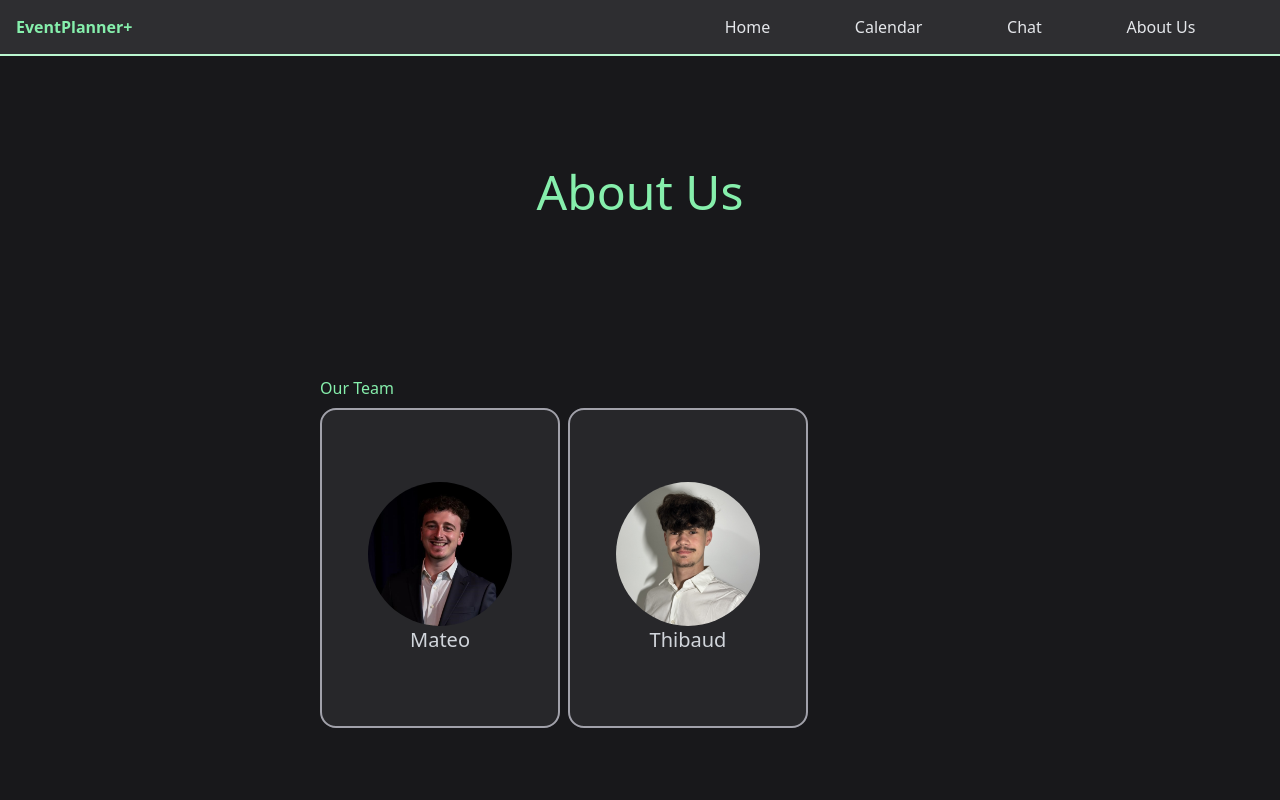
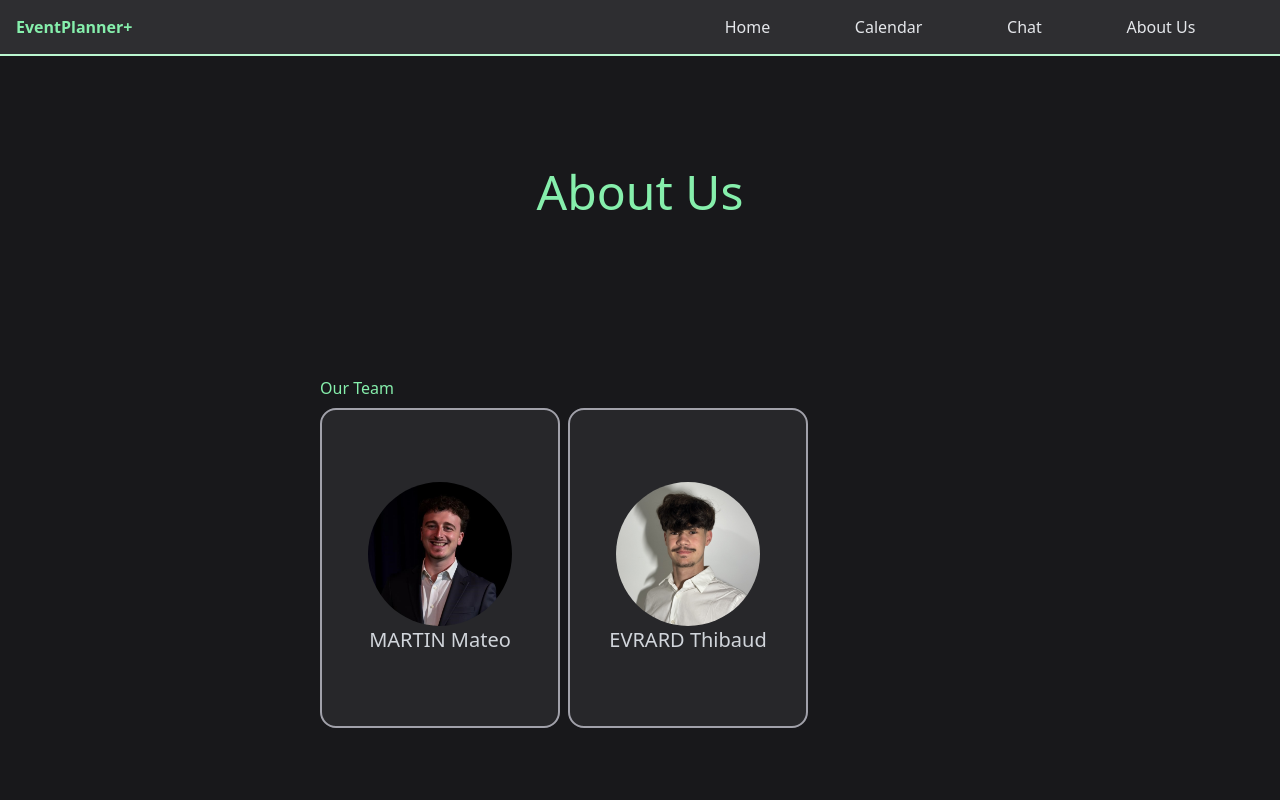
Before and after one commit to EvrardThibaud/event-planner, a Vue app: page /about in a window 1280 px wide. Shown: the top 800 px of the page. Built offline with nearby package versions, Linux system fonts and the light colour scheme.

Commit message:
member card & contat us css

```diff
--- a/src/components/MemberCard.vue
+++ b/src/components/MemberCard.vue
@@ -9,18 +9,30 @@
 
     const isTurned = ref(false)
 
+    function toggleIsTurned(){
+        isTurned.value = !isTurned.value
+    }
+
 </script>
 
 <template>
-    <div v-if="isTurned" class="bg-zinc-800  border-zinc-400 border-2 rounded-2xl h-80 w-60 flex flex-col justify-center items-center">
-        <img class="rounded-full size-36 object-cover" :src="src" alt="">
-        <h1 class="text-gray-300 text-xl">{{ name }}</h1>
-        <p class="text-gray-300 text-justify w-9/12">{{ dsc }}</p>
-    </div>
-    <div v-else class="bg-zinc-800  border-zinc-400 border-2 rounded-2xl h-80 w-60 flex flex-col justify-center items-center">
-        <img class="rounded-full size-36 object-cover" :src="src" alt="">
-        <h1 class="text-gray-300 text-xl">{{ name }}</h1>
-        <p class="text-gray-300 text-justify w-9/12">{{ dsc }}</p>
+    <div
+        class="bg-zinc-800 hover:opacity-90 cursor-pointer select-none border-zinc-400 border-2 rounded-2xl h-80 w-60 flex flex-col justify-center items-center"
+        @click="toggleIsTurned"
+    >
+        <template v-if="isTurned" >
+            <div class="flex  justify-center items-center w-full gap-2">
+                <img class="rounded-full size-12 object-cover" :src="src" alt="">
+                <h1 class="text-gray-300 font-bold">{{ name }}</h1>
+            </div>
+            <p class="text-gray-300 text-justify w-9/12">{{ dsc }}</p>
+
+        </template>
+        <template v-else>
+            <img class="rounded-full size-36 object-cover" :src="src" alt="">
+            <h1 class="text-gray-300 text-xl">{{ name }}</h1>
+
+        </template>
     </div>
 
 </template>
--- a/src/style/button.css
+++ b/src/style/button.css
@@ -35,7 +35,6 @@ button{
 /* PRIMARY BUTTON */
 
 .primary_button{
-    width: fit-content;
     background-color: #86efac;
     font-weight: 600;
 }
@@ -43,7 +42,6 @@ button{
 /* SECONDARY BUTTON */
 
 .secondary_button{
-    width: fit-content;
     background-color: #d1d5db;
     font-weight: normal;
 }
--- a/src/views/AboutUs.vue
+++ b/src/views/AboutUs.vue
@@ -13,8 +13,8 @@
   <section class=" w-1/2 pt-28 pb-12 flex flex-wrap flex-col gap-2">
     <h2 class="text-green-300">Our Team</h2>
     <div class=" flex flex-wrap gap-2">
-      <MemberCard :name="'Mateo'" :src="'../../public/mateomartin.jpg'" ></MemberCard>
-      <MemberCard :name="'Thibaud'" :src="'../../public/thibaudevrard.jpg'" ></MemberCard>
+      <MemberCard :name="'MARTIN Mateo'" :src="'../../public/mateomartin.jpg'" :dsc="'Mateo Martin, visionary CEO of Event Planner, turns every event into a unique experience. Passionate about innovation, he combines creativity and expertise to elevate every key moment.'"></MemberCard>
+      <MemberCard :name="'EVRARD Thibaud'" :src="'../../public/thibaudevrard.jpg'" :dsc="'Thibaud Evrard, head of the Web Development Department, drives digital innovation. Passionate about technology and strategy, he crafts cutting-edge solutions to elevate Event Planner\'s online presence.'" ></MemberCard>
     </div>
 
   </section>
@@ -33,7 +33,7 @@
         </p>
     </section>
 
-    <section>
+    <section class="pb-12">
       <RouterLink :to="{name: 'ContactUs'}" >
         <button class="primary_button">Contact Us</button>
       </RouterLink>
--- a/src/views/ContactUs.vue
+++ b/src/views/ContactUs.vue
@@ -66,18 +66,18 @@
     async function submitForm(){
       sendMailToUser()
       sendMailToTeam()
-      // form.value.title = ''
-      // form.value.email = ''
-      // form.value.content = ''
+      form.value.title = ''
+      form.value.email = ''
+      form.value.content = ''
       createAlert('Your message has been successfully sent. You should receive a confirmation email shortly.', 'success');
     };
 
 </script>
 
 <template>
-    <h1 class="text-2xl text-gray-300">Contact Us</h1>
-    <div id="contact_container">
-      <form @submit.prevent="submitForm" class="w-1/2">
+  <div id="contact_container">
+    <form @submit.prevent="submitForm" class="w-full">
+        <h1 class="text-2xl text-gray-300 text-center">Contact Us</h1>
         <div>
           <label for="title" >Title</label>
           <input
@@ -110,7 +110,7 @@
         </div>
 
         <button
-          class="primary_button"
+          class="primary_button w-full"
           type="submit"
         >
           Submit
```
